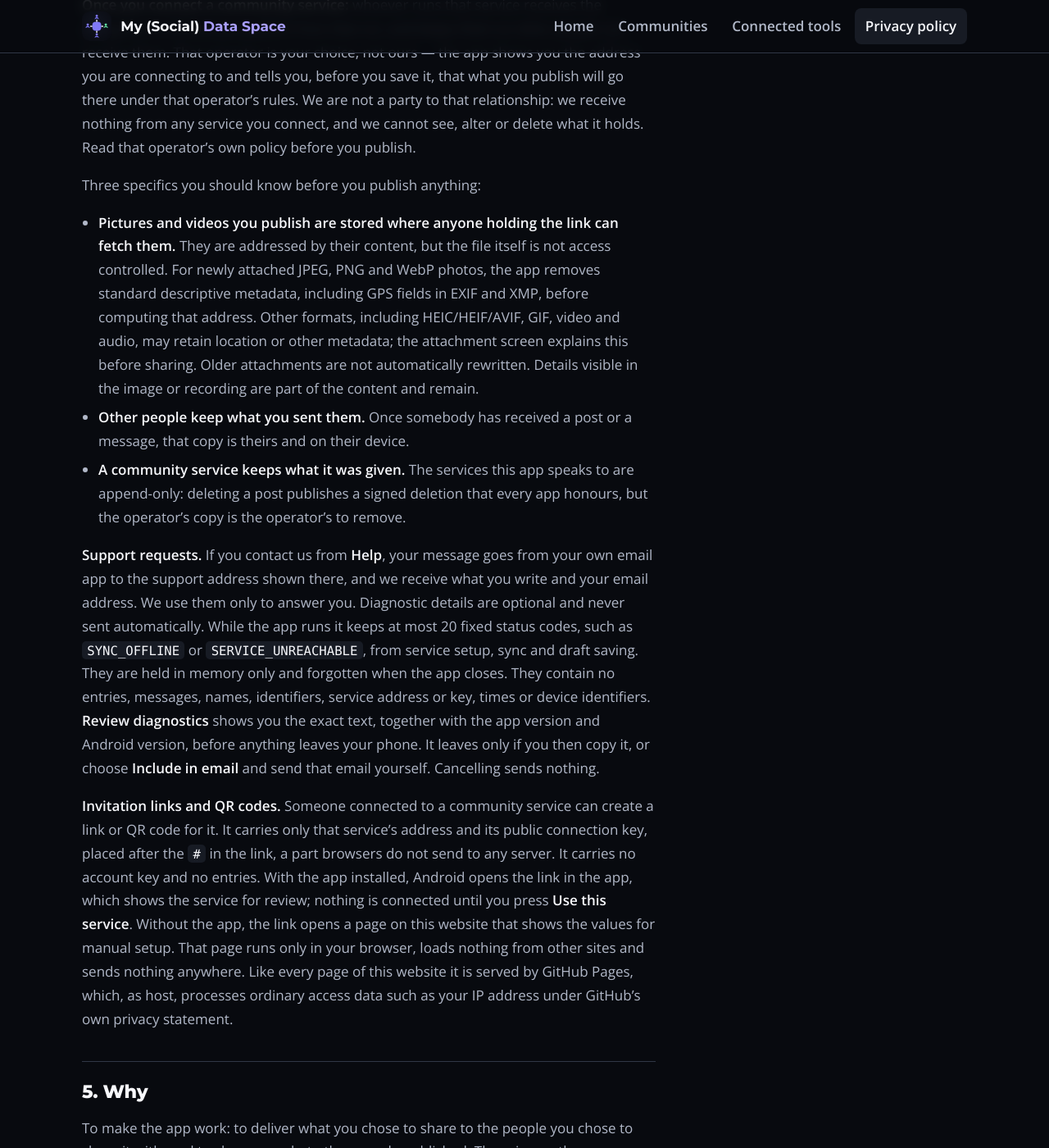
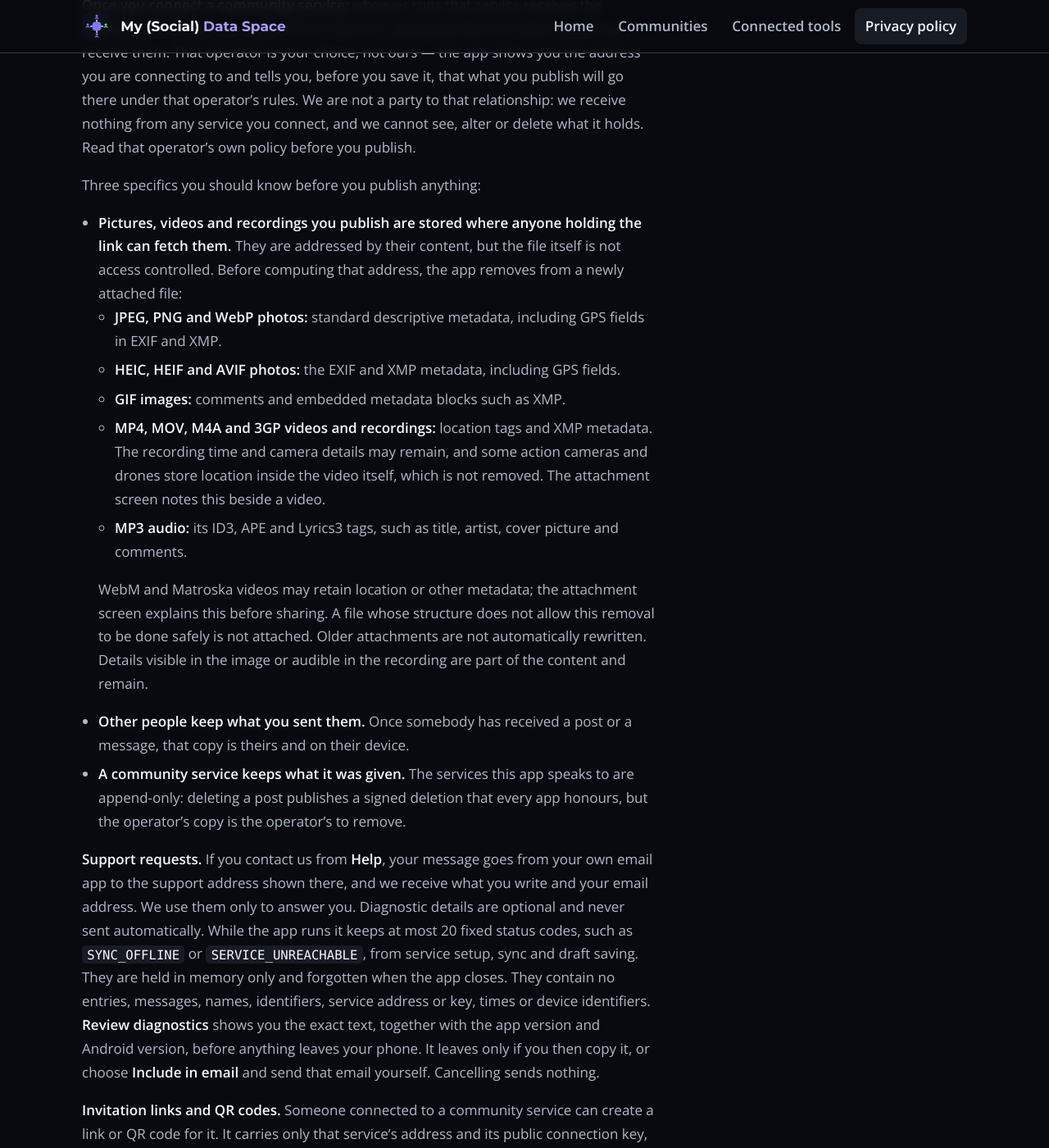
Before and after one commit to zerotrustsoftwarebase-creator/my-social-data-space-doc, a Jekyll site: the page built from privacy.md, in a window 1280 px wide and 1400 px high, scrolled down 2183 px. Shown: the whole window at 82% size. Built offline with Jekyll 4.4.1, drawn with Linux system fonts in a browser that asks for light colours; some of the changed text lies outside the part shown.

Commit message:
Privacy (v21): list what is removed from each attached format
Co-Authored-By: Claude Opus 5.5 (1M context) <noreply@anthropic.com>

```diff
--- a/privacy.md
+++ b/privacy.md
@@ -70,14 +70,27 @@ alter or delete what it holds. Read that operator's own policy before you publis
 
 Three specifics you should know before you publish anything:
 
-- **Pictures and videos you publish are stored where anyone holding the link can
-  fetch them.** They are addressed by their content, but the file itself is not
-  access controlled. For newly attached JPEG, PNG and WebP photos, the app removes
-  standard descriptive metadata, including GPS fields in EXIF and XMP, before
-  computing that address. Other formats, including HEIC/HEIF/AVIF, GIF, video and
-  audio, may retain location or other metadata; the attachment screen explains
-  this before sharing. Older attachments are not automatically rewritten. Details
-  visible in the image or recording are part of the content and remain.
+- **Pictures, videos and recordings you publish are stored where anyone holding
+  the link can fetch them.** They are addressed by their content, but the file
+  itself is not access controlled. Before computing that address, the app removes
+  from a newly attached file:
+  - **JPEG, PNG and WebP photos:** standard descriptive metadata, including GPS
+    fields in EXIF and XMP.
+  - **HEIC, HEIF and AVIF photos:** the EXIF and XMP metadata, including GPS
+    fields.
+  - **GIF images:** comments and embedded metadata blocks such as XMP.
+  - **MP4, MOV, M4A and 3GP videos and recordings:** location tags and XMP
+    metadata. The recording time and camera details may remain, and some action
+    cameras and drones store location inside the video itself, which is not
+    removed. The attachment screen notes this beside a video.
+  - **MP3 audio:** its ID3, APE and Lyrics3 tags, such as title, artist, cover
+    picture and comments.
+
+  WebM and Matroska videos may retain location or other metadata; the attachment
+  screen explains this before sharing. A file whose structure does not allow this
+  removal to be done safely is not attached. Older attachments are not
+  automatically rewritten. Details visible in the image or audible in the
+  recording are part of the content and remain.
 - **Other people keep what you sent them.** Once somebody has received a post or a
   message, that copy is theirs and on their device.
 - **A community service keeps what it was given.** The services this app speaks
@@ -133,8 +146,8 @@ worth stating precisely because it is easy to assume otherwise from what the app
 can do. When you attach a picture or read numbers from a screenshot, the app asks
 Android to open the system camera or the system picker; that system component hands
 back the single file you chose, and the app never gains access to your camera or to
-the rest of your library. Metadata removal applies to newly attached JPEG, PNG and
-WebP images as described in §4; other formats may retain hidden location metadata.
+the rest of your library. Metadata removal applies to newly attached files as
+described in §4; WebM and Matroska videos may retain hidden location metadata.
 Your original file is unchanged. Text recognition from a screenshot runs on your device.
 
 The app requests no access to your contacts, your call log, your messages, your
```
